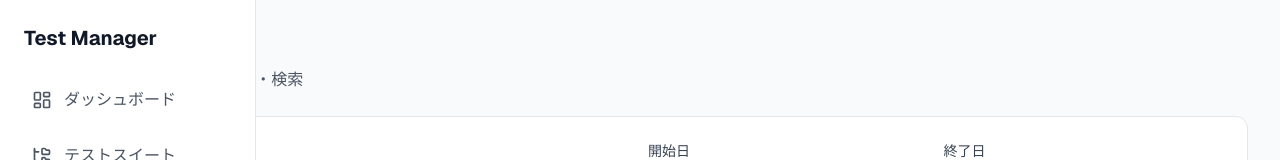
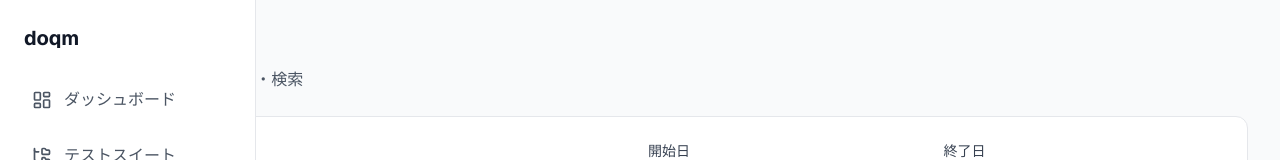
Before and after one commit to tomodakengo/doqm, a Next.js app: page /history in a window 1280 px wide. Shown: the top 160 px of the page. Built offline with nearby package versions, Linux system fonts and the light colour scheme.

Commit message:
feat: サイドバーのタイトルを「Test Manager」から「doqm」に変更

```diff
--- a/app/components/layout/Sidebar.tsx
+++ b/app/components/layout/Sidebar.tsx
@@ -45,7 +45,7 @@ const Sidebar: FC = () => {
   return (
     <div className="w-64 bg-white border-r border-gray-200 h-screen fixed left-0 top-0">
       <div className="p-6">
-        <h1 className="text-xl font-bold text-gray-900">Test Manager</h1>
+        <h1 className="text-xl font-bold text-gray-900">doqm</h1>
       </div>
       <nav className="px-4">
         <ul className="space-y-2">
```
